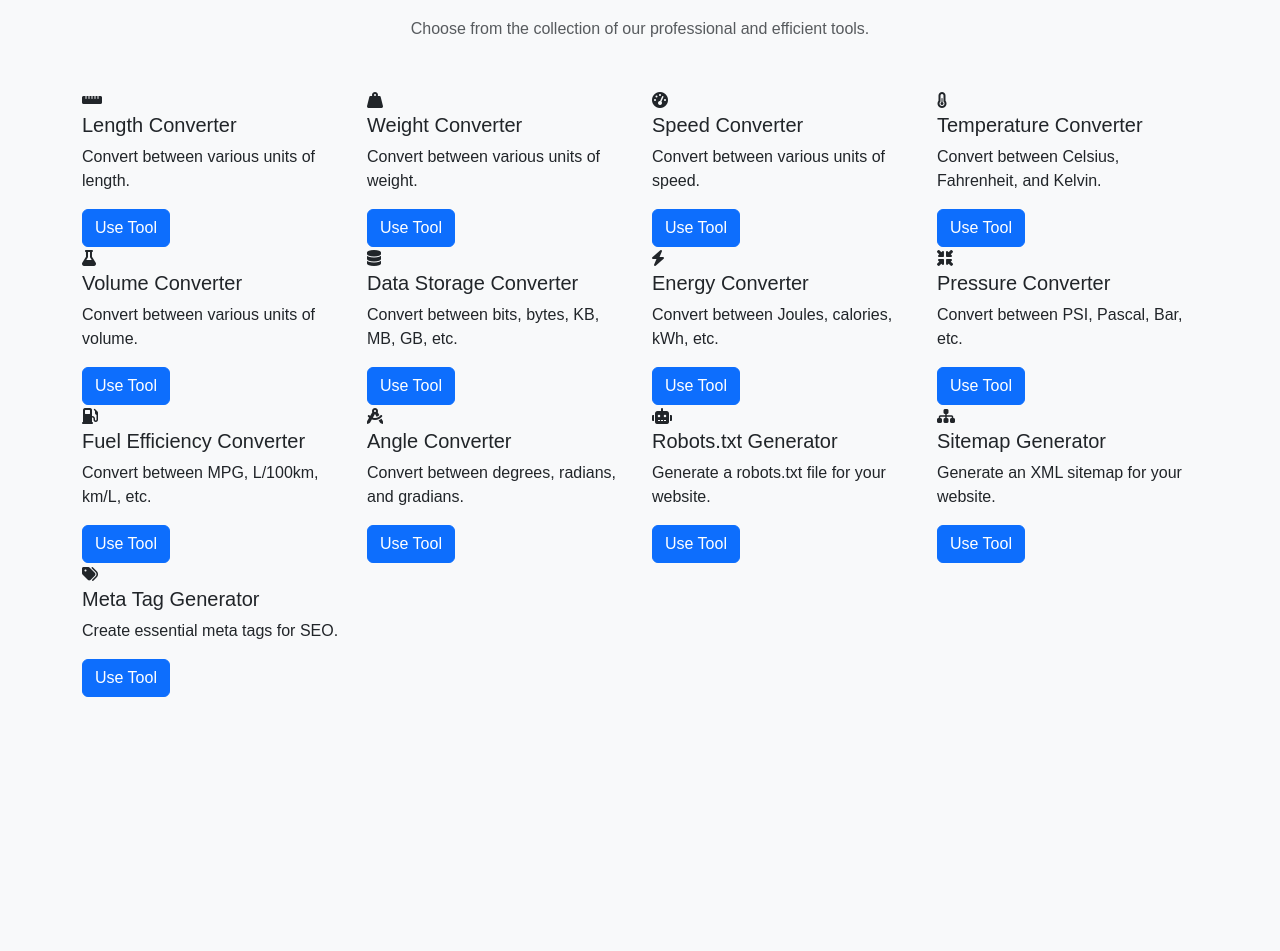
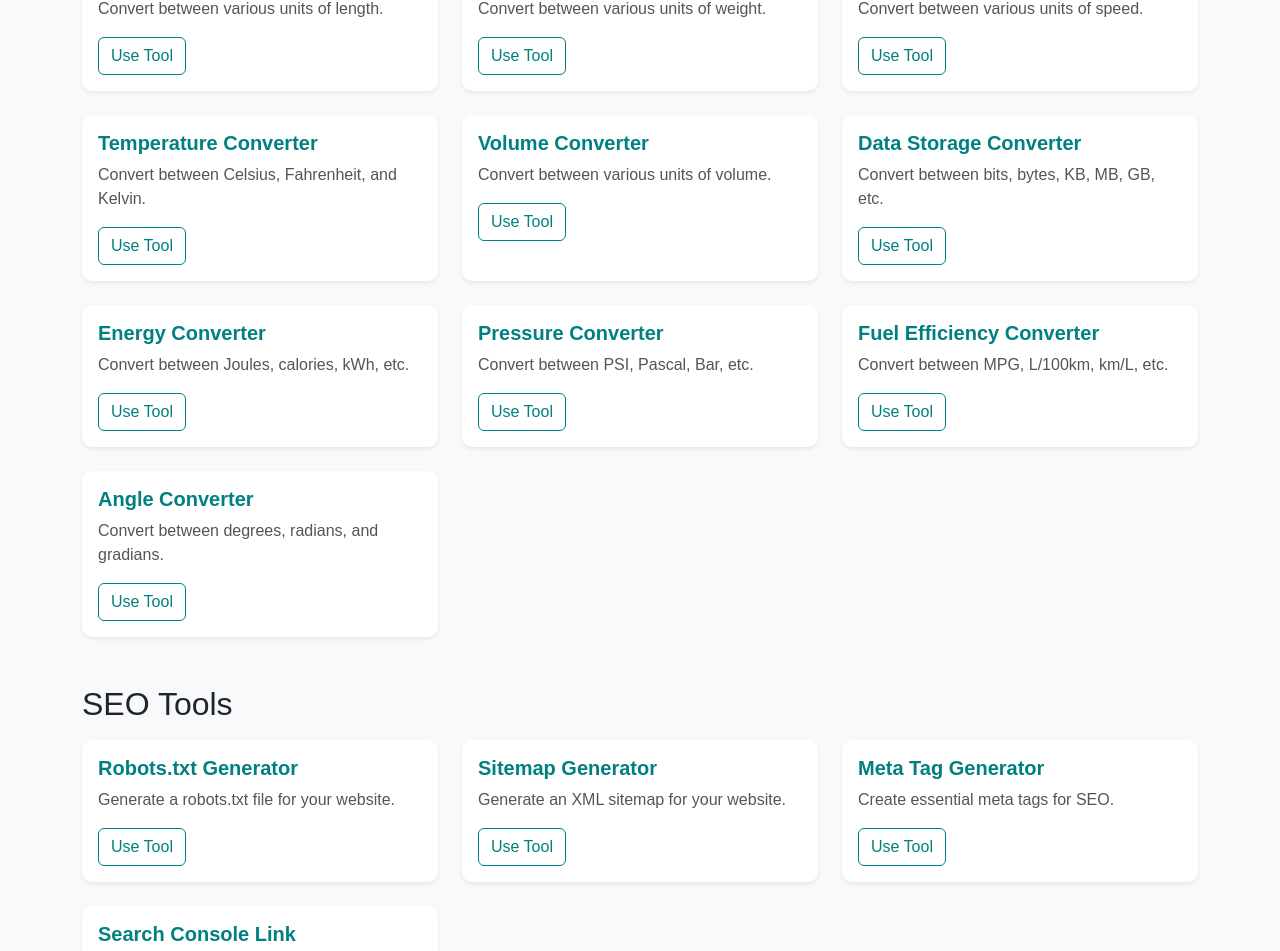
Before and after one commit to AiTechnocrafts/Multi-Converters-Tool, a plain HTML site: page index.html in a window 1280 px wide. Shown: the part 289-1240 px from the top of the page. Before the commit the page ends 1034 px from the top, so only its background shows below. Drawn offline with nearby package versions, Linux system fonts and the light colour scheme.

Commit message:
Update index.html

```diff
--- a/index.html
+++ b/index.html
@@ -3,14 +3,12 @@
 <head>
     <meta charset="UTF-8">
     <meta name="viewport" content="width=device-width, initial-scale=1.0">
-    <meta name="description" content="Multi-Converters-Tool - A collection of professional online calculators and converters for everyday use.">
-    <meta name="keywords" content="online tools, converters, calculators, seo tools, text utilities, unit converter">
+    <meta name="description" content="Multi-Tools Website - All your essential online tools in one place: converters, calculators, SEO tools, text utilities, and more.">
+    <meta name="keywords" content="online tools, converters, calculators, SEO tools, text utilities, unit converter, length converter, weight converter, speed converter, temperature converter, volume converter, data storage converter, energy converter, pressure converter, fuel efficiency converter, angle converter, robots.txt generator, sitemap generator, meta tag generator">
     <meta name="author" content="Aitechnocraftschatbot">
-    <title>Multi-Converters-Tool - Your All-in-One Online Toolkit</title>
+    <title>Multi-Tools Website - Your All-in-One Online Toolkit</title>
     <!-- Bootstrap CSS -->
     <link href="https://cdn.jsdelivr.net/npm/bootstrap@5.3.0/dist/css/bootstrap.min.css" rel="stylesheet">
-    <!-- Font Awesome for Icons -->
-    <link rel="stylesheet" href="https://cdnjs.cloudflare.com/ajax/libs/font-awesome/6.0.0-beta3/css/all.min.css">
     <!-- Custom CSS -->
     <link rel="stylesheet" href="css/style.css">
     <!-- Favicon Placeholder -->
@@ -20,168 +18,184 @@
     <!-- Header will be dynamically loaded here -->
     <div id="header-placeholder"></div>
 
-    <!-- Hero Section -->
-    <section class="hero-section">
-        <div class="container">
-            <h1>Multi-Converters-Tool</h1>
-            <p>An Ai Technocrafts project. Professional online calculators for everyday calculations.</p>
-            <div class="search-bar">
+    <main class="container my-4">
+        <div class="row mb-4">
+            <div class="col-12">
+                <div class="input-group">
                     <input type="text" class="form-control" id="toolSearch" placeholder="Search for tools...">
+                    <button class="btn btn-primary" type="button">Search</button>
+                </div>
+            </div>
+        </div>
+
+        <!-- Ad Section Placeholder -->
+        <div class="row mb-4">
+            <div class="col-12 text-center">
+                <div class="p-3 bg-light border rounded">
+                    <p>Advertisement Area (Top Banner)</p>
+                    <!-- AdSense Code or other ad network code will go here -->
+                </div>
+            </div>
+        </div>
+
+        <section id="unit-converters" class="mb-5">
+            <h2 class="mb-3">Unit Converters</h2>
+            <div class="row row-cols-1 row-cols-md-2 row-cols-lg-3 g-4">
+                <!-- Tool Cards will be dynamically loaded or hardcoded here -->
+                <div class="col">
+                    <div class="card h-100 shadow-sm">
+                        <div class="card-body">
+                            <h5 class="card-title">Length Converter</h5>
+                            <p class="card-text">Convert between various units of length.</p>
+                            <a href="tools/length-converter.html" class="btn btn-outline-primary">Use Tool</a>
+                        </div>
+                    </div>
+                </div>
+                <div class="col">
+                    <div class="card h-100 shadow-sm">
+                        <div class="card-body">
+                            <h5 class="card-title">Weight Converter</h5>
+                            <p class="card-text">Convert between various units of weight.</p>
+                            <a href="tools/weight-converter.html" class="btn btn-outline-primary">Use Tool</a>
+                        </div>
+                    </div>
+                </div>
+                <div class="col">
+                    <div class="card h-100 shadow-sm">
+                        <div class="card-body">
+                            <h5 class="card-title">Speed Converter</h5>
+                            <p class="card-text">Convert between various units of speed.</p>
+                            <a href="tools/speed-converter.html" class="btn btn-outline-primary">Use Tool</a>
+                        </div>
+                    </div>
+                </div>
+                <div class="col">
+                    <div class="card h-100 shadow-sm">
+                        <div class="card-body">
+                            <h5 class="card-title">Temperature Converter</h5>
+                            <p class="card-text">Convert between Celsius, Fahrenheit, and Kelvin.</p>
+                            <a href="tools/temperature-converter.html" class="btn btn-outline-primary">Use Tool</a>
+                        </div>
+                    </div>
+                </div>
+                <div class="col">
+                    <div class="card h-100 shadow-sm">
+                        <div class="card-body">
+                            <h5 class="card-title">Volume Converter</h5>
+                            <p class="card-text">Convert between various units of volume.</p>
+                            <a href="tools/volume-converter.html" class="btn btn-outline-primary">Use Tool</a>
+                        </div>
+                    </div>
+                </div>
+                <div class="col">
+                    <div class="card h-100 shadow-sm">
+                        <div class="card-body">
+                            <h5 class="card-title">Data Storage Converter</h5>
+                            <p class="card-text">Convert between bits, bytes, KB, MB, GB, etc.</p>
+                            <a href="tools/data-storage-converter.html" class="btn btn-outline-primary">Use Tool</a>
+                        </div>
+                    </div>
+                </div>
+                <div class="col">
+                    <div class="card h-100 shadow-sm">
+                        <div class="card-body">
+                            <h5 class="card-title">Energy Converter</h5>
+                            <p class="card-text">Convert between Joules, calories, kWh, etc.</p>
+                            <a href="tools/energy-converter.html" class="btn btn-outline-primary">Use Tool</a>
+                        </div>
+                    </div>
+                </div>
+                <div class="col">
+                    <div class="card h-100 shadow-sm">
+                        <div class="card-body">
+                            <h5 class="card-title">Pressure Converter</h5>
+                            <p class="card-text">Convert between PSI, Pascal, Bar, etc.</p>
+                            <a href="tools/pressure-converter.html" class="btn btn-outline-primary">Use Tool</a>
+                        </div>
+                    </div>
+                </div>
+                <div class="col">
+                    <div class="card h-100 shadow-sm">
+                        <div class="card-body">
+                            <h5 class="card-title">Fuel Efficiency Converter</h5>
+                            <p class="card-text">Convert between MPG, L/100km, km/L, etc.</p>
+                            <a href="tools/fuel-efficiency-converter.html" class="btn btn-outline-primary">Use Tool</a>
+                        </div>
+                    </div>
+                </div>
+                <div class="col">
+                    <div class="card h-100 shadow-sm">
+                        <div class="card-body">
+                            <h5 class="card-title">Angle Converter</h5>
+                            <p class="card-text">Convert between degrees, radians, and gradians.</p>
+                            <a href="tools/angle-converter.html" class="btn btn-outline-primary">Use Tool</a>
+                        </div>
+                    </div>
                 </div>
             </div>
         </section>
 
-    <!-- Ad Space -->
-    <div class="ad-space">
-        <p>728x90 Ad Space</p>
-        <script type="text/javascript">
-	atOptions = {
-		'key' : '051e758277d8b3c5a69f5470a43b1f50',
-		'format' : 'iframe',
-		'height' : 250,
-		'width' : 300,
-		'params' : {}
-	};
-</script>
-<script type="text/javascript" src="//www.highperformanceformat.com/051e758277d8b3c5a69f5470a43b1f50/invoke.js"></script>
-    </div>
-
-    <main class="container my-5">
-        <!-- Category Filters -->
-        <div class="category-filters">
-            <button class="btn active" data-filter="all">All Tools</button>
-            <button class="btn" data-filter="converter">Converters</button>
-            <button class="btn" data-filter="seo">SEO Tools</button>
-            <button class="btn" data-filter="developer">Developer Tools</button>
-        </div>
-
-        <h2 class="text-center mb-4">All Available Tools</h2>
-        <p class="text-center text-muted mb-5">Choose from the collection of our professional and efficient tools.</p>
-
-        <!-- Tools Grid -->
-        <div class="row" id="tools-grid">
-            <!-- Unit Converters -->
-            <div class="col-lg-3 col-md-4 col-sm-6 tool-item" data-category="converter">
-                <div class="tool-card">
-                    <div class="icon"><i class="fas fa-ruler-horizontal"></i></div>
-                    <h5>Length Converter</h5>
-                    <p>Convert between various units of length.</p>
-                    <a href="tools/length-converter.html" class="btn btn-primary">Use Tool</a>
+        <section id="seo-tools" class="mb-5">
+            <h2 class="mb-3">SEO Tools</h2>
+            <div class="row row-cols-1 row-cols-md-2 row-cols-lg-3 g-4">
+                <div class="col">
+                    <div class="card h-100 shadow-sm">
+                        <div class="card-body">
+                            <h5 class="card-title">Robots.txt Generator</h5>
+                            <p class="card-text">Generate a robots.txt file for your website.</p>
+                            <a href="tools/robots-txt-generator.html" class="btn btn-outline-primary">Use Tool</a>
                         </div>
                     </div>
-            <div class="col-lg-3 col-md-4 col-sm-6 tool-item" data-category="converter">
-                <div class="tool-card">
-                    <div class="icon"><i class="fas fa-weight-hanging"></i></div>
-                    <h5>Weight Converter</h5>
-                    <p>Convert between various units of weight.</p>
-                    <a href="tools/weight-converter.html" class="btn btn-primary">Use Tool</a>
+                </div>
+                <div class="col">
+                    <div class="card h-100 shadow-sm">
+                        <div class="card-body">
+                            <h5 class="card-title">Sitemap Generator</h5>
+                            <p class="card-text">Generate an XML sitemap for your website.</p>
+                            <a href="tools/sitemap-generator.html" class="btn btn-outline-primary">Use Tool</a>
                         </div>
                     </div>
-            <div class="col-lg-3 col-md-4 col-sm-6 tool-item" data-category="converter">
-                <div class="tool-card">
-                    <div class="icon"><i class="fas fa-tachometer-alt"></i></div>
-                    <h5>Speed Converter</h5>
-                    <p>Convert between various units of speed.</p>
-                    <a href="tools/speed-converter.html" class="btn btn-primary">Use Tool</a>
+                </div>
+                <div class="col">
+                    <div class="card h-100 shadow-sm">
+                        <div class="card-body">
+                            <h5 class="card-title">Meta Tag Generator</h5>
+                            <p class="card-text">Create essential meta tags for SEO.</p>
+                            <a href="tools/meta-tag-generator.html" class="btn btn-outline-primary">Use Tool</a>
                         </div>
                     </div>
-            <div class="col-lg-3 col-md-4 col-sm-6 tool-item" data-category="converter">
-                <div class="tool-card">
-                    <div class="icon"><i class="fas fa-thermometer-half"></i></div>
-                    <h5>Temperature Converter</h5>
-                    <p>Convert between Celsius, Fahrenheit, and Kelvin.</p>
-                    <a href="tools/temperature-converter.html" class="btn btn-primary">Use Tool</a>
+                </div>
+                <div class="col">
+                    <div class="card h-100 shadow-sm">
+                        <div class="card-body">
+                            <h5 class="card-title">Search Console Link</h5>
+                            <p class="card-text">Link to Google Search Console for website performance.</p>
+                            <a href="https://search.google.com/search-console/" target="_blank" class="btn btn-outline-primary">Go to Search Console</a>
                         </div>
                     </div>
-            <div class="col-lg-3 col-md-4 col-sm-6 tool-item" data-category="converter">
-                <div class="tool-card">
-                    <div class="icon"><i class="fas fa-flask"></i></div>
-                    <h5>Volume Converter</h5>
-                    <p>Convert between various units of volume.</p>
-                    <a href="tools/volume-converter.html" class="btn btn-primary">Use Tool</a>
                 </div>
             </div>
-            <div class="col-lg-3 col-md-4 col-sm-6 tool-item" data-category="converter">
-                <div class="tool-card">
-                    <div class="icon"><i class="fas fa-database"></i></div>
-                    <h5>Data Storage Converter</h5>
-                    <p>Convert between bits, bytes, KB, MB, GB, etc.</p>
-                    <a href="tools/data-storage-converter.html" class="btn btn-primary">Use Tool</a>
+        </section>
+
+        <!-- Ad Section Placeholder (Sidebar/Middle) -->
+        <div class="row mb-4">
+            <div class="col-12 text-center">
+                <div class="p-3 bg-light border rounded">
+                    <p>Advertisement Area (Middle Banner)</p>
+                    <!-- AdSense Code or other ad network code will go here -->
                 </div>
-            </div>
-            <div class="col-lg-3 col-md-4 col-sm-6 tool-item" data-category="converter">
-                <div class="tool-card">
-                    <div class="icon"><i class="fas fa-bolt"></i></div>
-                    <h5>Energy Converter</h5>
-                    <p>Convert between Joules, calories, kWh, etc.</p>
-                    <a href="tools/energy-converter.html" class="btn btn-primary">Use Tool</a>
-                </div>
-            </div>
-            <div class="col-lg-3 col-md-4 col-sm-6 tool-item" data-category="converter">
-                <div class="tool-card">
-                    <div class="icon"><i class="fas fa-compress-arrows-alt"></i></div>
-                    <h5>Pressure Converter</h5>
-                    <p>Convert between PSI, Pascal, Bar, etc.</p>
-                    <a href="tools/pressure-converter.html" class="btn btn-primary">Use Tool</a>
-                </div>
-            </div>
-            <div class="col-lg-3 col-md-4 col-sm-6 tool-item" data-category="converter">
-                <div class="tool-card">
-                    <div class="icon"><i class="fas fa-gas-pump"></i></div>
-                    <h5>Fuel Efficiency Converter</h5>
-                    <p>Convert between MPG, L/100km, km/L, etc.</p>
-                    <a href="tools/fuel-efficiency-converter.html" class="btn btn-primary">Use Tool</a>
-                </div>
-            </div>
-            <div class="col-lg-3 col-md-4 col-sm-6 tool-item" data-category="converter">
-                <div class="tool-card">
-                    <div class="icon"><i class="fas fa-drafting-compass"></i></div>
-                    <h5>Angle Converter</h5>
-                    <p>Convert between degrees, radians, and gradians.</p>
-                    <a href="tools/angle-converter.html" class="btn btn-primary">Use Tool</a>
             </div>
         </div>
 
-            <!-- SEO Tools -->
-            <div class="col-lg-3 col-md-4 col-sm-6 tool-item" data-category="seo">
-                <div class="tool-card">
-                    <div class="icon"><i class="fas fa-robot"></i></div>
-                    <h5>Robots.txt Generator</h5>
-                    <p>Generate a robots.txt file for your website.</p>
-                    <a href="tools/robots-txt-generator.html" class="btn btn-primary">Use Tool</a>
-                </div>
-            </div>
-            <div class="col-lg-3 col-md-4 col-sm-6 tool-item" data-category="seo">
-                <div class="tool-card">
-                    <div class="icon"><i class="fas fa-sitemap"></i></div>
-                    <h5>Sitemap Generator</h5>
-                    <p>Generate an XML sitemap for your website.</p>
-                    <a href="tools/sitemap-generator.html" class="btn btn-primary">Use Tool</a>
-                </div>
-            </div>
-            <div class="col-lg-3 col-md-4 col-sm-6 tool-item" data-category="seo">
-                <div class="tool-card">
-                    <div class="icon"><i class="fas fa-tags"></i></div>
-                    <h5>Meta Tag Generator</h5>
-                    <p>Create essential meta tags for SEO.</p>
-                    <a href="tools/meta-tag-generator.html" class="btn btn-primary">Use Tool</a>
-                </div>
-            </div>
-		<script async="async" data-cfasync="false" src="//pl27265286.profitableratecpm.com/0938657790c8b57c99cddaed72866396/invoke.js"></script>
-<div id="container-0938657790c8b57c99cddaed72866396"></div>
-	</div>
-        </div>
     </main>
 
     <!-- Footer will be dynamically loaded here -->
     <div id="footer-placeholder"></div>
-</div>
 
     <!-- Bootstrap JS -->
     <script src="https://cdn.jsdelivr.net/npm/bootstrap@5.3.0/dist/js/bootstrap.bundle.min.js"></script>
     <!-- Custom JS for Header/Footer Inclusion -->
     <script src="js/header-footer.js"></script>
-    <!-- Custom JS for Search and Filter Functionality -->
+    <!-- Custom JS for Search Functionality -->
     <script src="js/main.js"></script>
 </body>
-</html>
```
Lines whose indentation alone changed are shown as unchanged.
